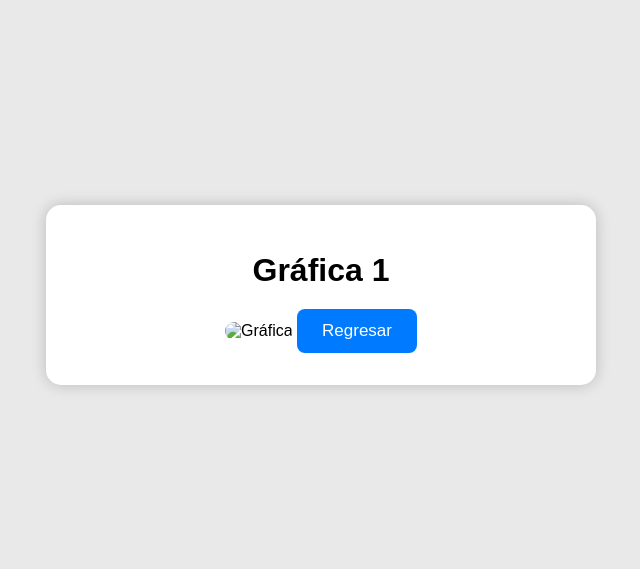
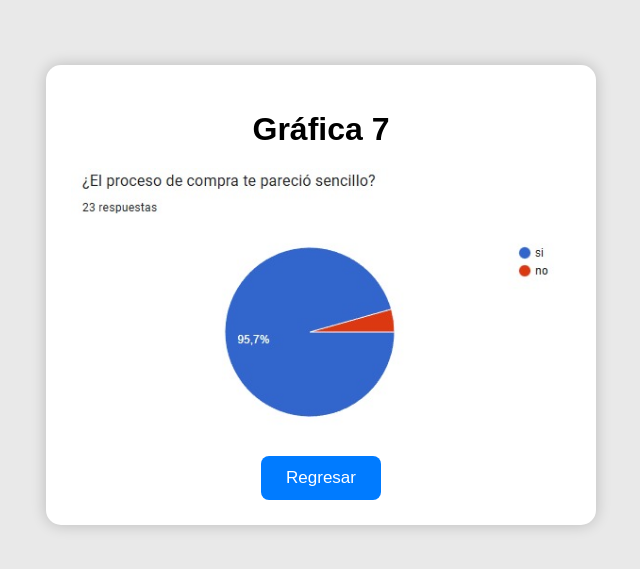
Before and after one commit to Danna-Alvarado/alvarado_danna, a plain HTML site: page graf7.html in a window 1280 px wide. Shown: the part 105-674 px from the top of the page, without its empty margins (319-959 px from the left). Drawn offline with Linux system fonts and the light colour scheme.

Commit message:
Update graf7.html

```diff
--- a/graf7.html
+++ b/graf7.html
@@ -53,10 +53,10 @@
 
     <div class="contenedor">
 
-        <h1>Gráfica 1</h1>
+        <h1>Gráfica 7</h1>
 
         <!-- AQUI PONER IMAGEN -->
-        <img src="AQUI-PONER-LA-RUTA-DE-TU-IMAGEN.jpg" alt="Gráfica">
+        <img src="gra7.jpeg" alt="Gráfica">
 
         <a class="btn" href="graficas.html">Regresar</a>
 
```
